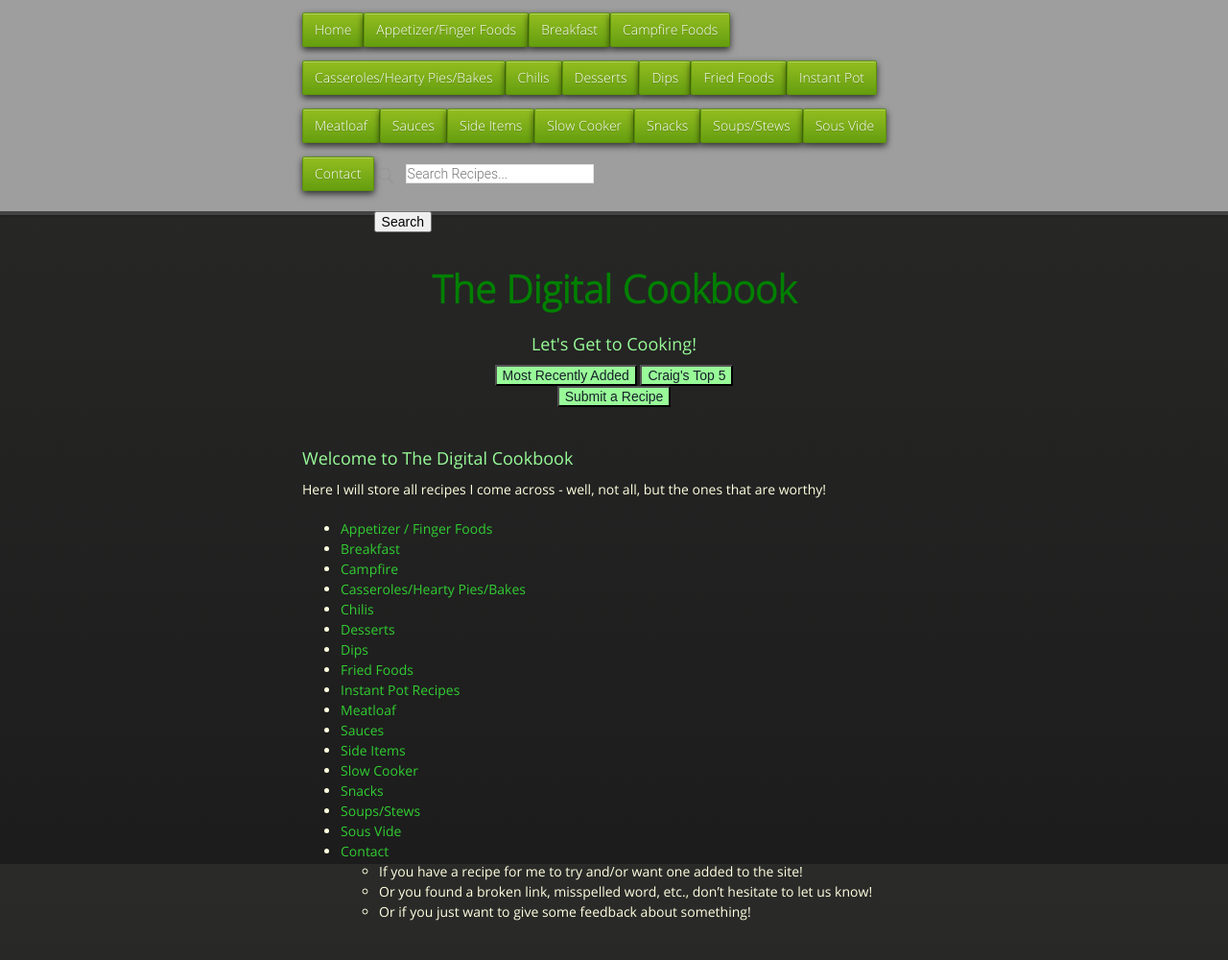
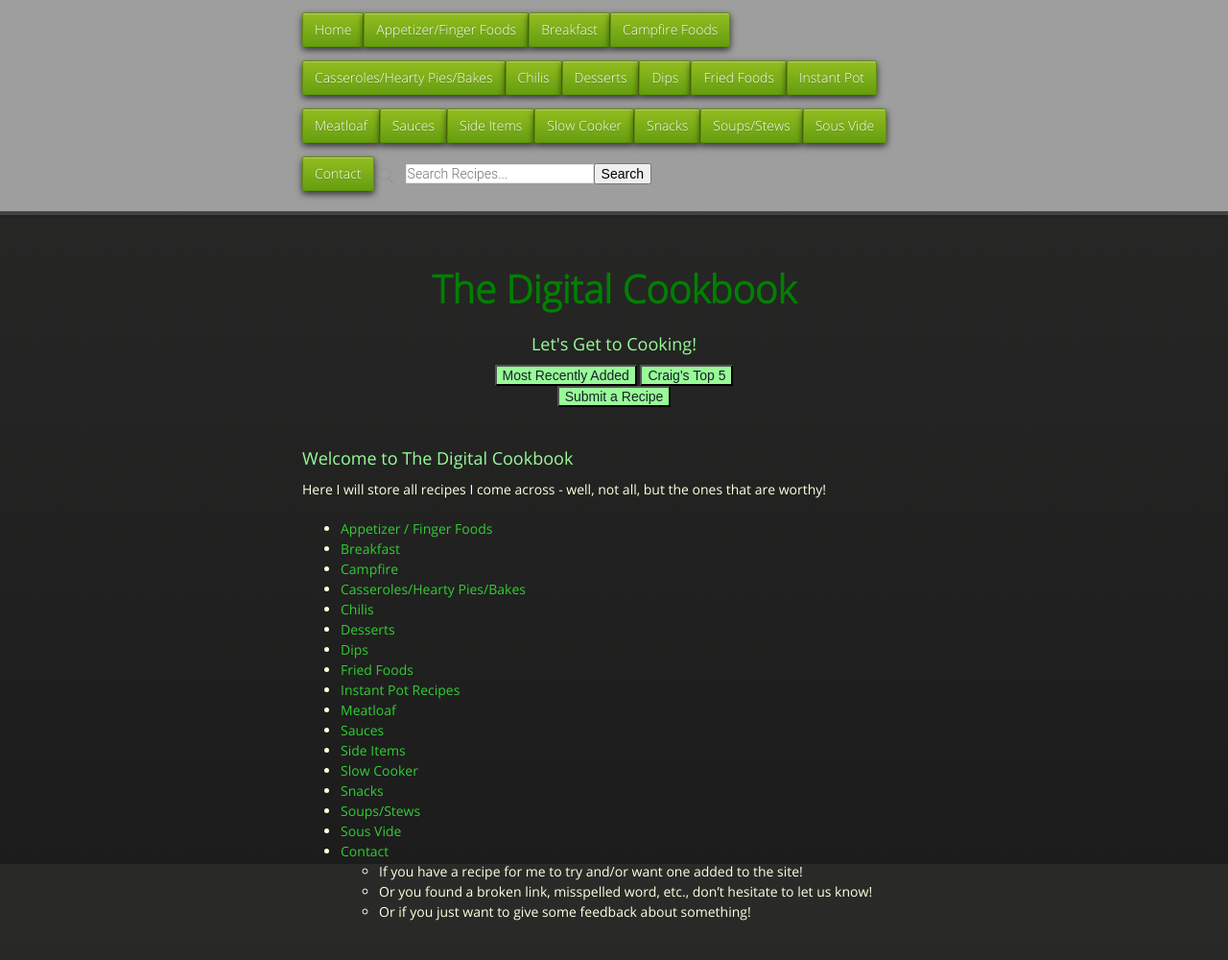
Before and after one commit to cmwillett/TheDigitalCookbook, a Jekyll site: the page built from index.md, in a window 1280 px wide. Shown: the whole page at 96% size. Built offline with Jekyll 4.4.1, drawn with Linux system fonts in a browser that asks for light colours; nearby versions of some CDN libraries.

Commit message:
added search button

```diff
--- a/_layouts/default.html
+++ b/_layouts/default.html
@@ -47,10 +47,9 @@ tipue_search_active: true
             <li class="fork">
               <form action="{{ page.url | relative_url }}" id="form1">
                 <div class="tipue_search_left"><img src="{{ "/assets/tipuesearch/search.png" | relative_url }}" class="tipue_search_icon"></div>
-                <div class="tipue_search_right"><input type="text" placeholder="Search Recipes..." name="q" id="tipue_search_input" pattern=".{3,}" title="At least 3 characters" required></div>
+                <div class="tipue_search_right"><input type="text" placeholder="Search Recipes..." name="q" id="tipue_search_input" pattern=".{3,}" title="At least 3 characters" required></div><button type="submit" form="form1" value="Submit">Search</button>
                 <div style="clear: both;"></div>
               </form>
-              <button type="submit" form="form1" value="Submit">Search</button>
             </li>
           </nav>
           <!--<div id="tipue_search_content"></div>-->
```
